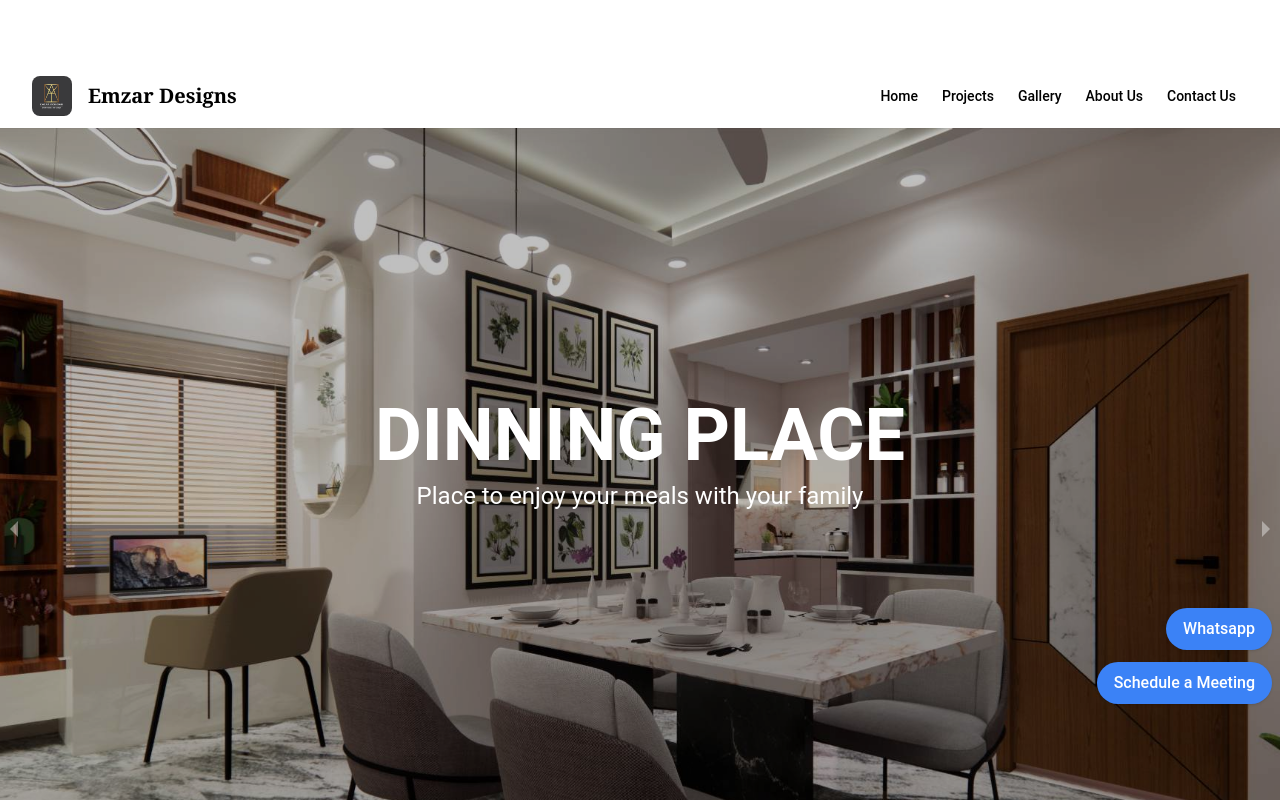
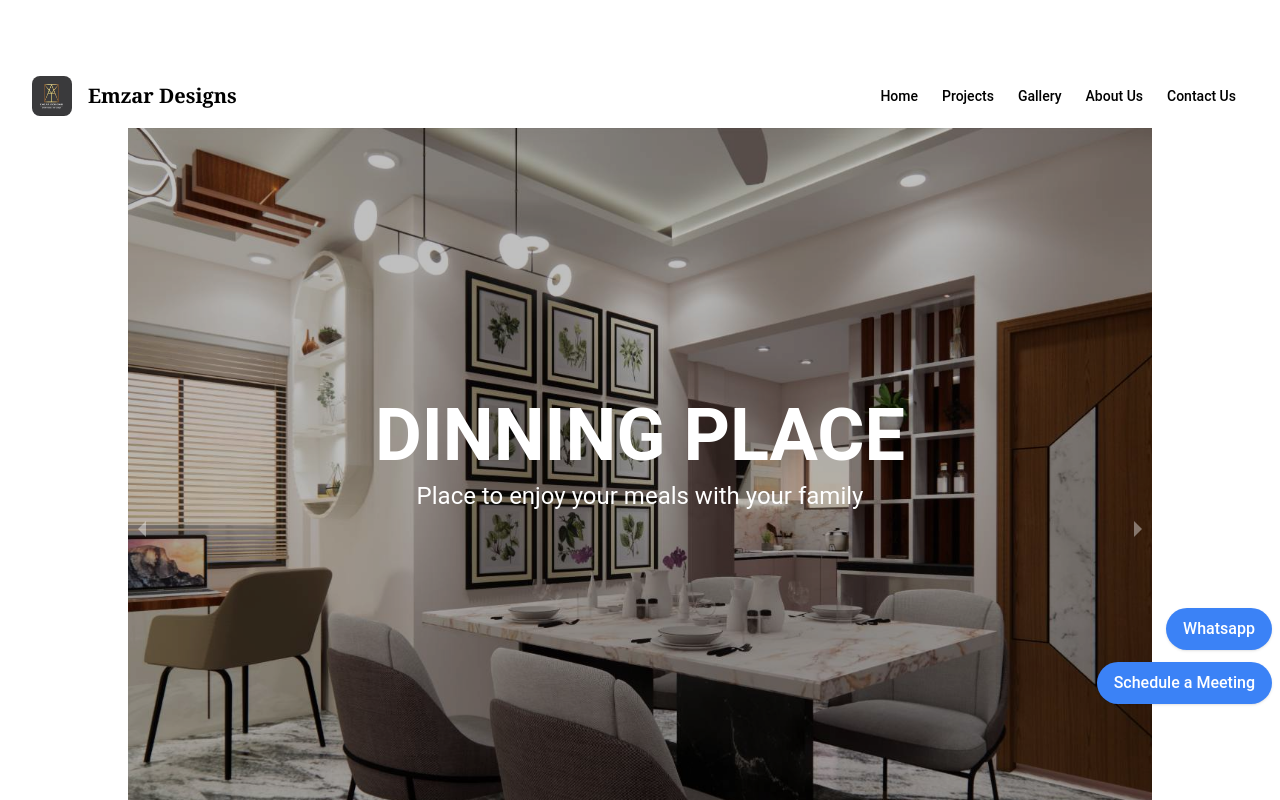
Before and after one commit to SlenderShield/EmzarDesign, a React (Vite) app: page / in a window 1280 px wide. Shown: the top 800 px of the page. Built offline with nearby package versions, Linux system fonts and the light colour scheme.

Commit message:
color changes

```diff
--- a/src/index.css
+++ b/src/index.css
@@ -9,8 +9,8 @@
   font-weight: 400;
 
   color-scheme: light dark;
-  color: rgba(255, 255, 255, 0.87);
-  background-color: #242424;
+  color: #0f6083;
+  background-color: #b0e4eb;
 
   font-synthesis: none;
   text-rendering: optimizeLegibility;
@@ -21,11 +21,11 @@
 
 a {
   font-weight: 500;
-  color: #646cff;
+  color: #0f6083;
   text-decoration: inherit;
 }
 a:hover {
-  color: #535bf2;
+  color: #051641;
 }
 
 h1 {
@@ -40,12 +40,12 @@
   font-size: 1em;
   font-weight: 500;
   font-family: inherit;
-  background-color: #1a1a1a;
+  background-color: #2ca1b1;
   cursor: pointer;
   transition: border-color 0.25s;
 }
 button:hover {
-  border-color: #646cff;
+  border-color: #051641;
 }
 button:focus,
 button:focus-visible {
@@ -64,3 +64,13 @@
     background-color: #f9f9f9;
   }
 }
+
+.carousel-image-container {
+  height: 400px; /* Set the desired height */
+}
+
+.carousel-image {
+  height: 100%; /* Make the image fill the container height */
+  width: 100%; /* Make the image fill the container width */
+  object-fit: cover; /* Maintain aspect ratio and cover the entire container */
+}
--- a/tailwind.config.js
+++ b/tailwind.config.js
@@ -3,17 +3,22 @@
     mode: 'jit',
     content: ['./index.html', './**/*.{js,jsx,ts,tsx,vue}'],
     theme: {
-        extend: {},
-        theme: {
+        extend: {
             screens: {
-                screens: {
-                    'sm': '576px',
-                    'md': '768px',
-                    'lg': '992px',
-                    'xl': '1024px',
-                },
-            }
-        }
+                'sm': '576px',
+                'md': '768px',
+                'lg': '992px',
+                'xl': '1024px',
+            },
+            colors: {
+                // Custom colors
+                'primary_color': '#0F6083',
+                'secondary_color': '#418689',
+                'accent_color': '#2ca1b1',
+                'background_color': '#f8f8f9',
+                'sec_bg_color': '#b0e4eb'
+            },
+        },
     },
     plugins: [],
-}
+};
```
